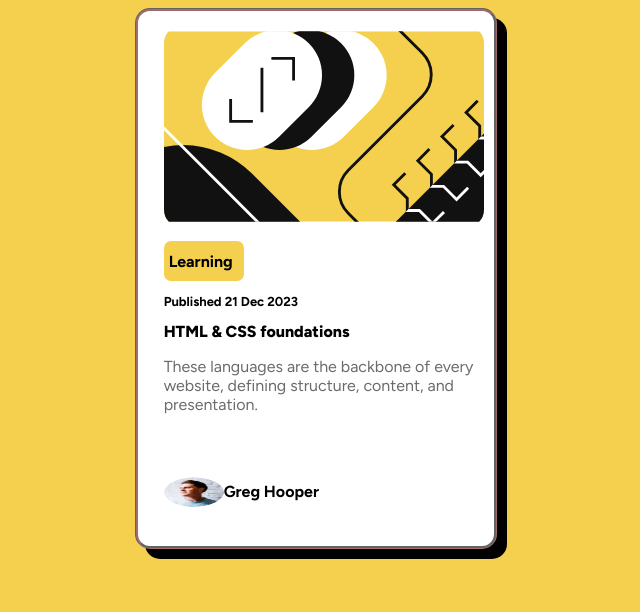
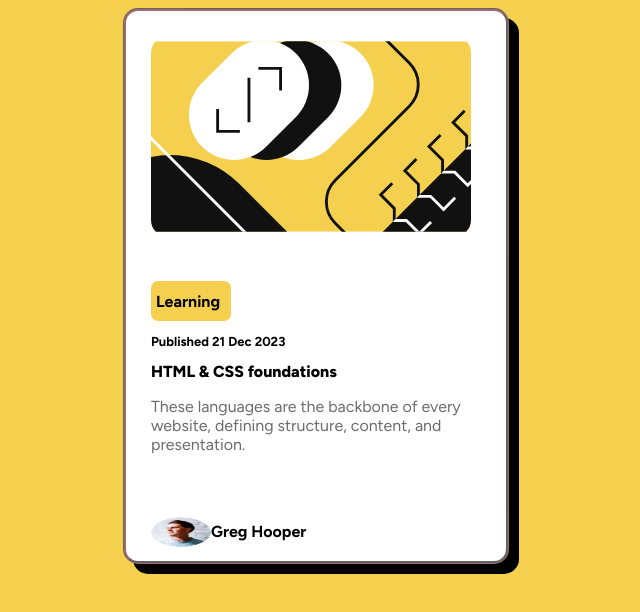
Before and after one commit to Git-Elimman/Blog-Preview-Card, a plain HTML site: page index.html in a window 1280 px wide. Shown: the whole page, without its empty margins (324-964 px from the left). Drawn offline with Linux system fonts and the light colour scheme.

Commit message:
few changes

```diff
--- a/Blog-preview.css
+++ b/Blog-preview.css
@@ -12,7 +12,7 @@
     border-style: groove;
     border-color: #1303039c;
     box-shadow: 10px 10px;
-    padding-left: 4%;
+    padding: 25px;
     margin: auto;
   }
 
@@ -55,7 +55,7 @@
   svg {
     border-radius: 15px;
     width: 320px;
-    margin-top: 10px;
+    margin-bottom: 30px;
   }
 }
 
@@ -63,17 +63,16 @@
 @media only screen and (min-width: 701px) {
   body {
     background-color: hsl(47, 88%, 63%);
-    /* margin: auto; */
   }
   .div1 {
     background-color: hsl(0, 0%, 100%);
     width: 330px;
-    height: 535px;
+    height: 500px;
     border-radius: 15px;
     border-style: groove;
     border-color: #1303039c;
     box-shadow: 10px 10px;
-    padding-left: 2%;
+    padding: 25px;
     margin: auto;
   }
   .div2 {
@@ -103,7 +102,6 @@
     font-family: figtree, sans-serif;
     font-size: 16px;
     font-weight: 700;
-    /* margin-bottom: 20px; */
   }
   p {
     font-size: 16;
@@ -116,7 +114,7 @@
   }
   svg {
     border-radius: 17px;
-    margin-top: 15px;
+    margin-bottom: 30px;
     width: 320px;
   }
 }
```
Also changed, not shown: index.html (+1 -0 lines), 1 other file.
